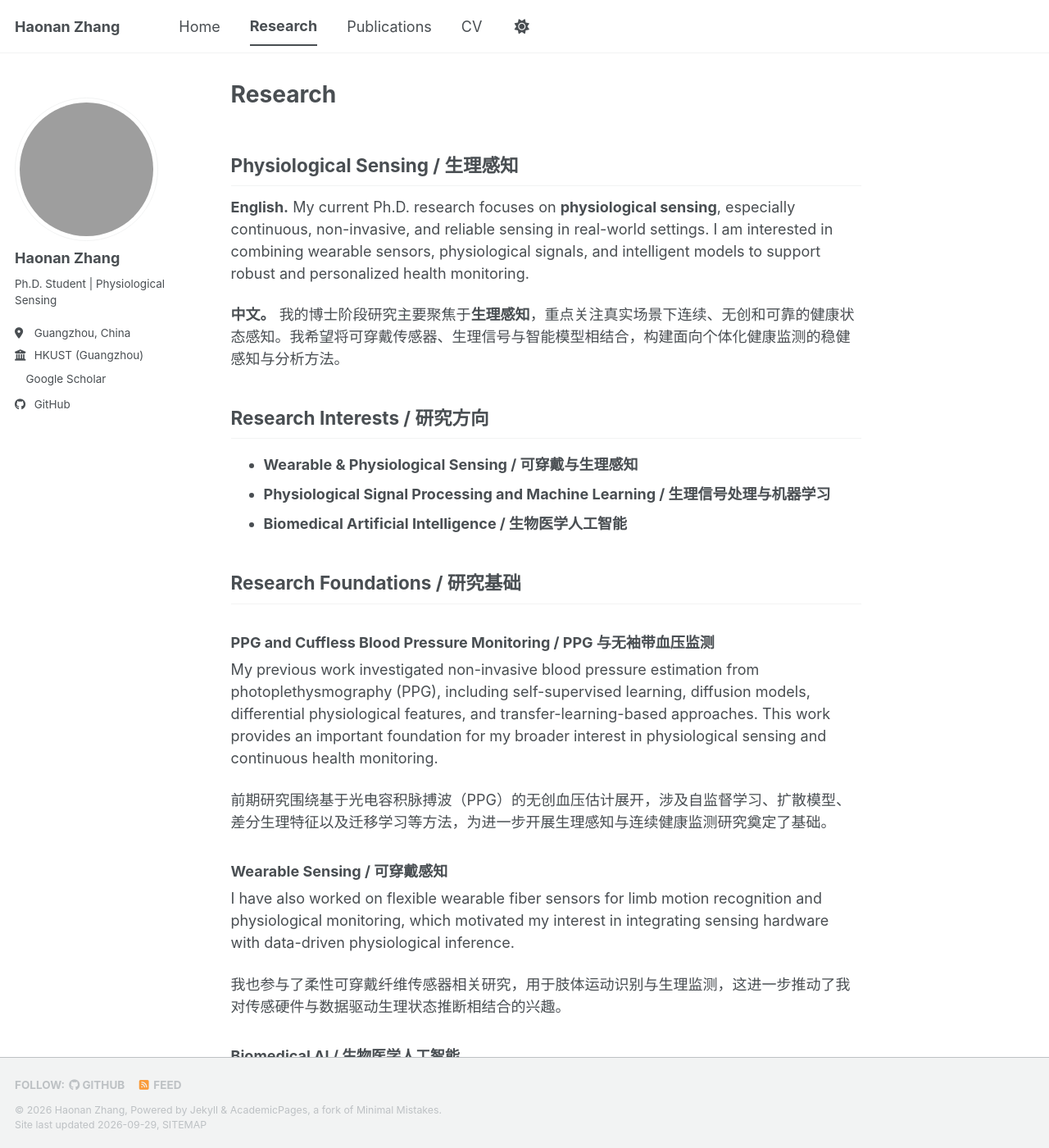
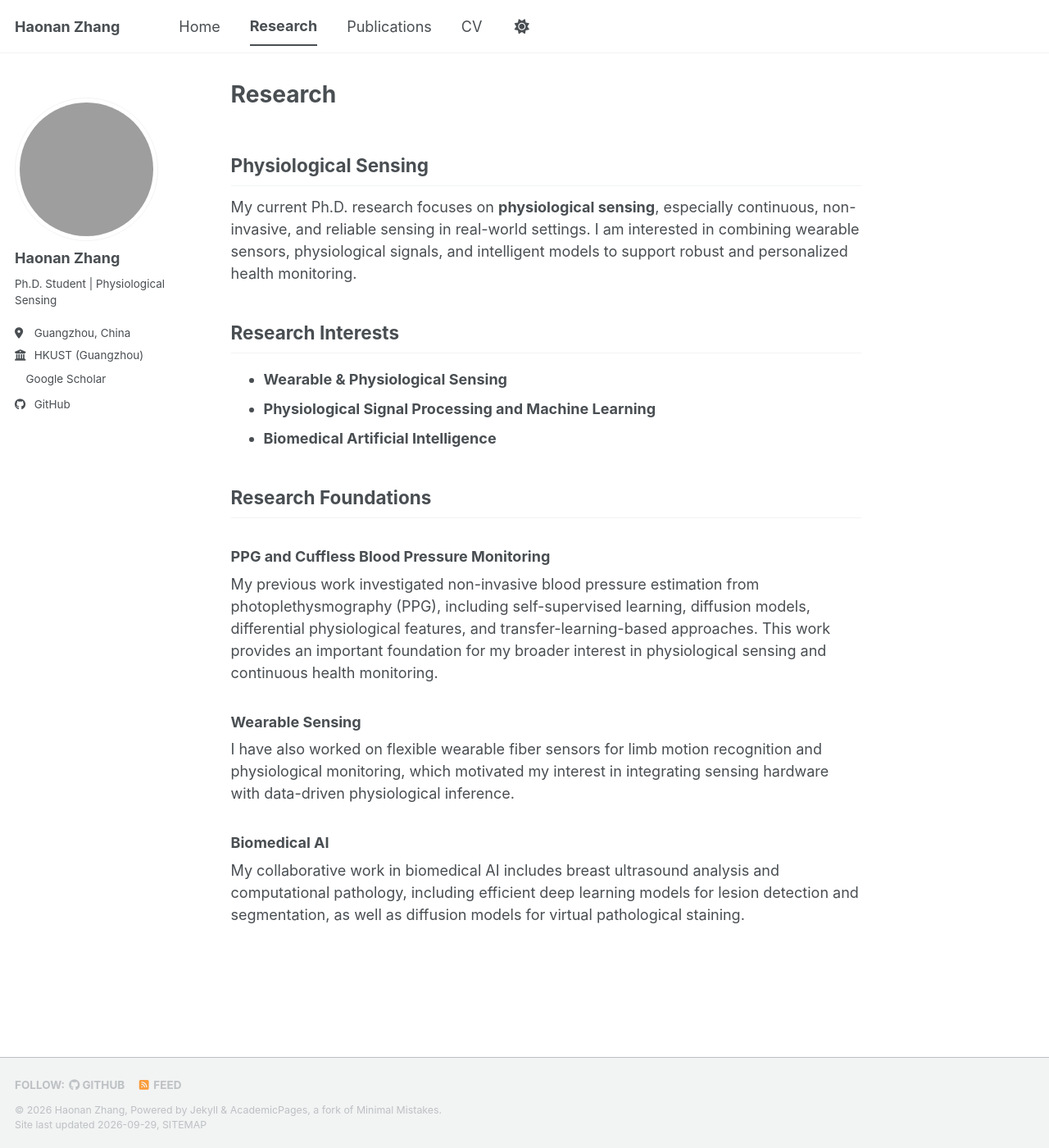
Before and after one commit to southking372/southking372.github.io, a Jekyll site: the page built from _pages/research.md, in a window 1280 px wide and 1400 px high. Shown: the whole window at 82% size. Built offline with Jekyll 4.4.1, drawn with Linux system fonts in a browser that asks for light colours; a style sheet for code colours, icons or effects is not loaded; some of the changed text lies outside the part shown; grey boxes are pictures that could not be loaded.

Commit message:
Make research page English-only

```diff
--- a/_pages/research.md
+++ b/_pages/research.md
@@ -5,34 +5,26 @@ permalink: /research/
 author_profile: true
 ---
 
-## Physiological Sensing / 生理感知
+## Physiological Sensing
 
-**English.** My current Ph.D. research focuses on **physiological sensing**, especially continuous, non-invasive, and reliable sensing in real-world settings. I am interested in combining wearable sensors, physiological signals, and intelligent models to support robust and personalized health monitoring.
+My current Ph.D. research focuses on **physiological sensing**, especially continuous, non-invasive, and reliable sensing in real-world settings. I am interested in combining wearable sensors, physiological signals, and intelligent models to support robust and personalized health monitoring.
 
-**中文。** 我的博士阶段研究主要聚焦于**生理感知**，重点关注真实场景下连续、无创和可靠的健康状态感知。我希望将可穿戴传感器、生理信号与智能模型相结合，构建面向个体化健康监测的稳健感知与分析方法。
+## Research Interests
 
-## Research Interests / 研究方向
+- **Wearable & Physiological Sensing**
+- **Physiological Signal Processing and Machine Learning**
+- **Biomedical Artificial Intelligence**
 
-- **Wearable & Physiological Sensing / 可穿戴与生理感知**
-- **Physiological Signal Processing and Machine Learning / 生理信号处理与机器学习**
-- **Biomedical Artificial Intelligence / 生物医学人工智能**
+## Research Foundations
 
-## Research Foundations / 研究基础
-
-### PPG and Cuffless Blood Pressure Monitoring / PPG 与无袖带血压监测
+### PPG and Cuffless Blood Pressure Monitoring
 
 My previous work investigated non-invasive blood pressure estimation from photoplethysmography (PPG), including self-supervised learning, diffusion models, differential physiological features, and transfer-learning-based approaches. This work provides an important foundation for my broader interest in physiological sensing and continuous health monitoring.
 
-前期研究围绕基于光电容积脉搏波（PPG）的无创血压估计展开，涉及自监督学习、扩散模型、差分生理特征以及迁移学习等方法，为进一步开展生理感知与连续健康监测研究奠定了基础。
-
-### Wearable Sensing / 可穿戴感知
+### Wearable Sensing
 
 I have also worked on flexible wearable fiber sensors for limb motion recognition and physiological monitoring, which motivated my interest in integrating sensing hardware with data-driven physiological inference.
 
-我也参与了柔性可穿戴纤维传感器相关研究，用于肢体运动识别与生理监测，这进一步推动了我对传感硬件与数据驱动生理状态推断相结合的兴趣。
-
-### Biomedical AI / 生物医学人工智能
+### Biomedical AI
 
 My collaborative work in biomedical AI includes breast ultrasound analysis and computational pathology, including efficient deep learning models for lesion detection and segmentation, as well as diffusion models for virtual pathological staining.
-
-在生物医学人工智能方面，我参与了乳腺超声分析和计算病理相关研究，包括用于病灶检测与分割的高效深度学习模型，以及面向虚拟病理染色的扩散模型。
```
